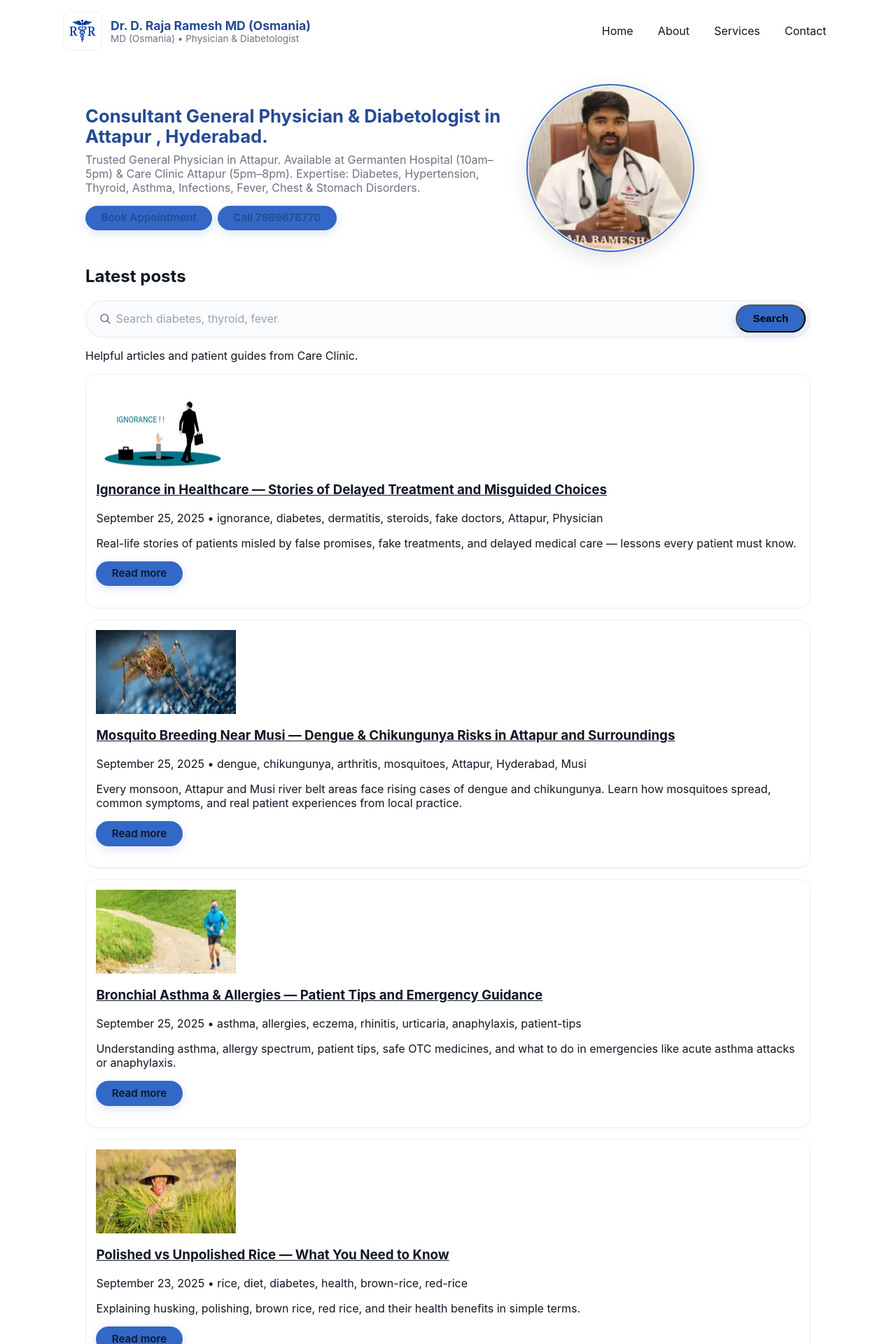
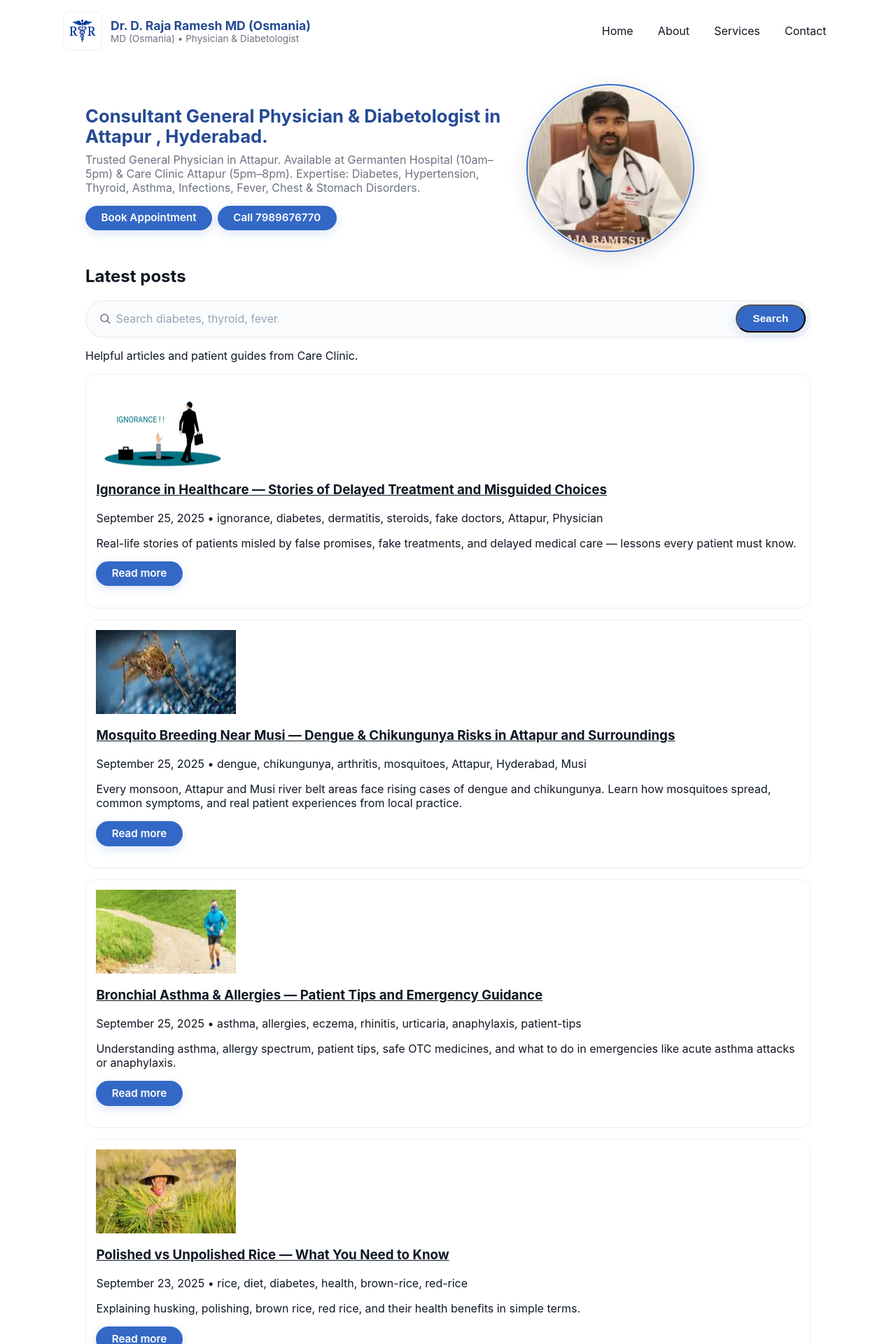
Before and after one commit to drrajarameshd/rr, a Jekyll site: the page built from index.html, in a window 1280 px wide. Shown: the top 1920 px of the page at 70% size. Built offline with Jekyll 4.4.1, drawn with Linux system fonts in a browser that asks for light colours; the list of posts is cut into pages by our own code.

Commit message:
Update style.css

```diff
--- a/assets/css/style.css
+++ b/assets/css/style.css
@@ -74,28 +74,35 @@
 /* =========================
    Base Pill-Style Button
    ========================= */
+/* =========================
+   Base Pill-Style Button
+   ========================= */
 .btn {
   display: inline-flex;
   align-items: center;
   justify-content: center;
+
   padding: 0.55rem 1.4rem;
   border-radius: 999px !important;
+
   background: var(--primary);
+  color: #fff;
   font-weight: 600;
   font-size: 0.95rem;
   line-height: 1.2;
   text-decoration: none;
+
   white-space: nowrap;
   overflow: hidden;
   text-overflow: ellipsis;
   min-width: 0;
   cursor: pointer;
 
+  box-shadow: 0 4px 14px rgba(51, 104, 198, 0.18);
   transition: transform 0.15s ease, box-shadow 0.3s ease, background 0.3s ease, color 0.3s ease;
-  box-shadow: 0 4px 14px rgba(51, 104, 198, 0.18);
 }
 
-/* Allow text wrap if needed */
+/* Text wrapping support */
 .btn.allow-wrap {
   white-space: normal;
   overflow: visible;
@@ -114,16 +121,19 @@
   box-shadow: 0 3px 8px rgba(51, 104, 198, 0.2);
 }
 
+/* Disabled */
+.btn.disabled,
+.btn:disabled {
+  opacity: 0.6;
+  pointer-events: none;
+  cursor: not-allowed;
+  transform: none;
+  box-shadow: none;
+}
+
 /* =========================
    Button Variants
    ========================= */
-
-/* Primary (default) */
-.btn.primary {
-  background: var(--primary);
-  color: #fff;
-  border: none;
-}
 
 /* Outline */
 .btn.outline {
@@ -163,7 +173,7 @@
 
 /* Gradient */
 .btn.gradient {
-  background: linear-gradient(135deg, #3368c6, #5a98f0);
+  background: linear-gradient(135deg, var(--primary), var(--primary-600));
   color: #fff;
   border: none;
 }
@@ -172,7 +182,7 @@
   box-shadow: 0 6px 22px rgba(51, 104, 198, 0.35);
 }
 
-/* Muted / Secondary */
+/* Muted / Neutral */
 .btn.muted {
   background: #f3f4f6;
   color: #374151;
@@ -184,7 +194,7 @@
   background: #e5e7eb;
 }
 
-/* Ghost */
+/* Ghost (transparent text button) */
 .btn.ghost {
   background: transparent;
   color: var(--primary);
@@ -196,15 +206,6 @@
   background: var(--primary-100);
 }
 
-/* Disabled */
-.btn.disabled,
-.btn:disabled {
-  opacity: 0.6;
-  pointer-events: none;
-  cursor: not-allowed;
-  transform: none;
-  box-shadow: none;
-}
 
 /* Hero image & mobile visiting card */
 .hero-image{display:flex;position:relative;align-items:center;justify-content:center}
```
